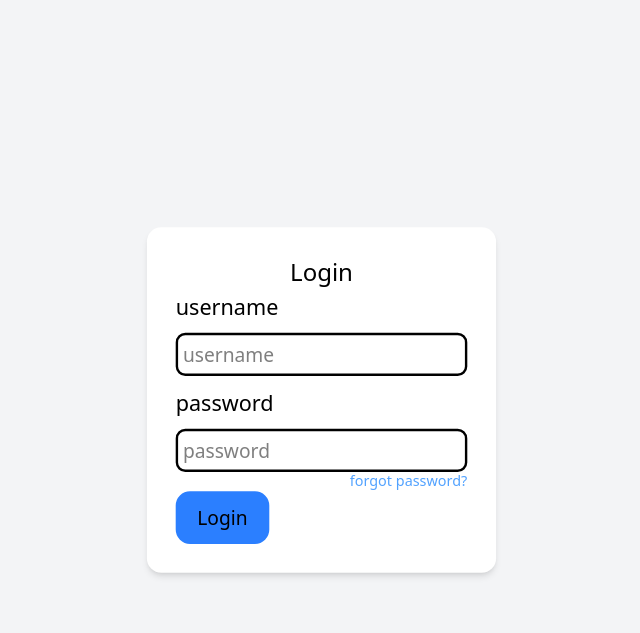
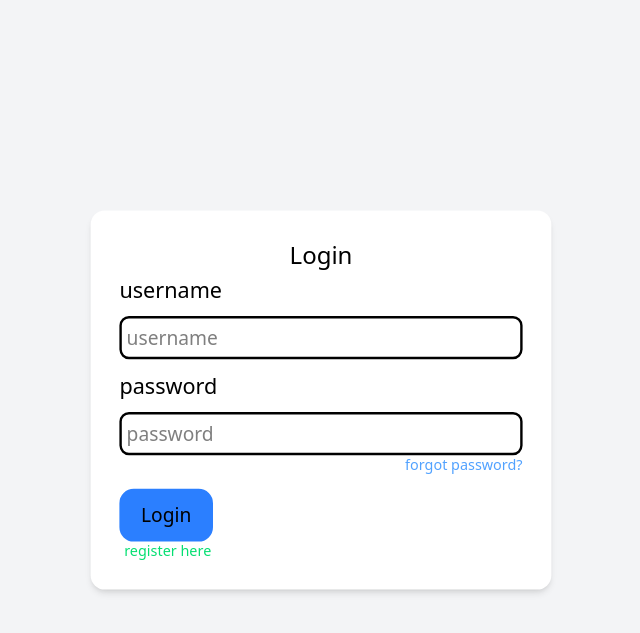
Before and after one commit to UB0kal/network-map, a PHP site: page /login.php in a window 1280 px wide. Shown: the top 633 px of the page, without its empty margins (319-959 px from the left). Run offline with PHP 8.4, Linux system fonts and the light colour scheme.

Commit message:
edit login page style

```diff
--- a/login.php
+++ b/login.php
@@ -7,19 +7,20 @@
     <script src="https://cdn.jsdelivr.net/npm/@tailwindcss/browser@4"></script>
 </head>
 <body class="min-h-screen flex items-center justify-center bg-gray-100">
-    <div class="p-6 max-w-sm mx-auto bg-white rounded-xl shadow-md scale-120">
+    <div class="p-6 max-w-sm mx-auto bg-white rounded-xl w-1/3 shadow-md scale-120">
         <h1 class="text-xl mx-auto justify-center items-center flex w-full">Login</h1>
         <form action="" method='POST'>
             <label class="text-lg" for="username">username</label>
             <br>
-            <input class="border-solid border-2 rounded-lg p-1 my-2" id="username" type="text" name="username" placeholder="username">
+            <input class="border-solid  w-full border-2 rounded-lg p-1 my-2" id="username" type="text" name="username" placeholder="username">
             <br>
             <label class="text-lg" for="password">password</label>
             <br>
-            <input class="border-solid border-2 rounded-lg p-1 mt-2" id="password" type="password" name="password" placeholder="password">
+            <input class="border-solid w-full border-2 rounded-lg p-1 mt-2" id="password" type="password" name="password" placeholder="password">
             <br>
             <a class="text-xs text-blue-400 justify-end flex w-full" href="/">forgot password?</a>
-            <input class="border-2 p-2 px-4 border-blue-500 bg-blue-500 hover:scale-105 rounded-xl" type="submit" value="Login">
+            <input class="border-2 mt-3 p-2 px-4 border-blue-500 bg-blue-500 hover:scale-105 rounded-xl" type="submit" value="Login">
+            <a class="text-xs text-green-400 pl-1 justify-start flex w-full" href="/">register here</a>
         </form>
     </div>
 </body>
```
